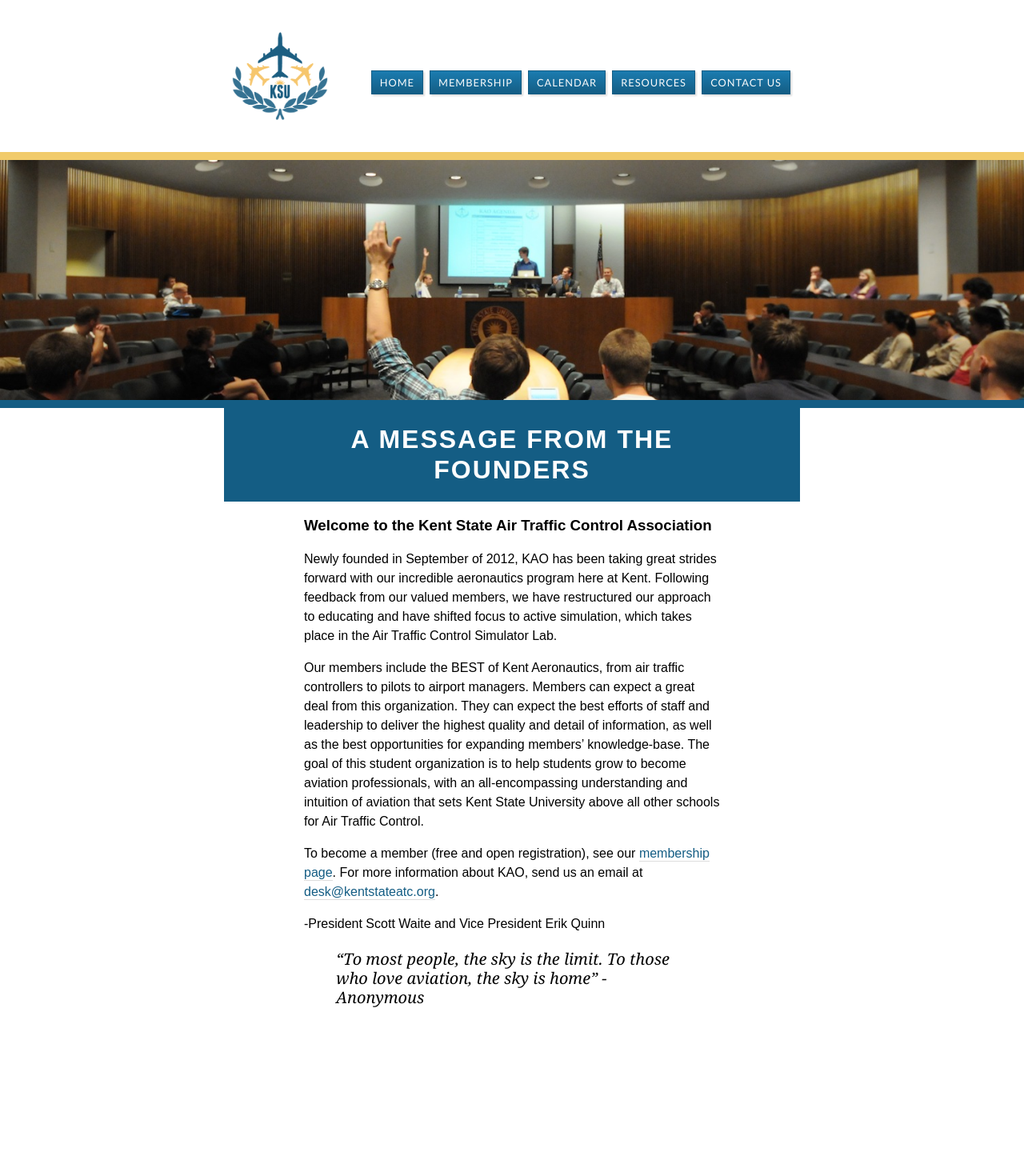
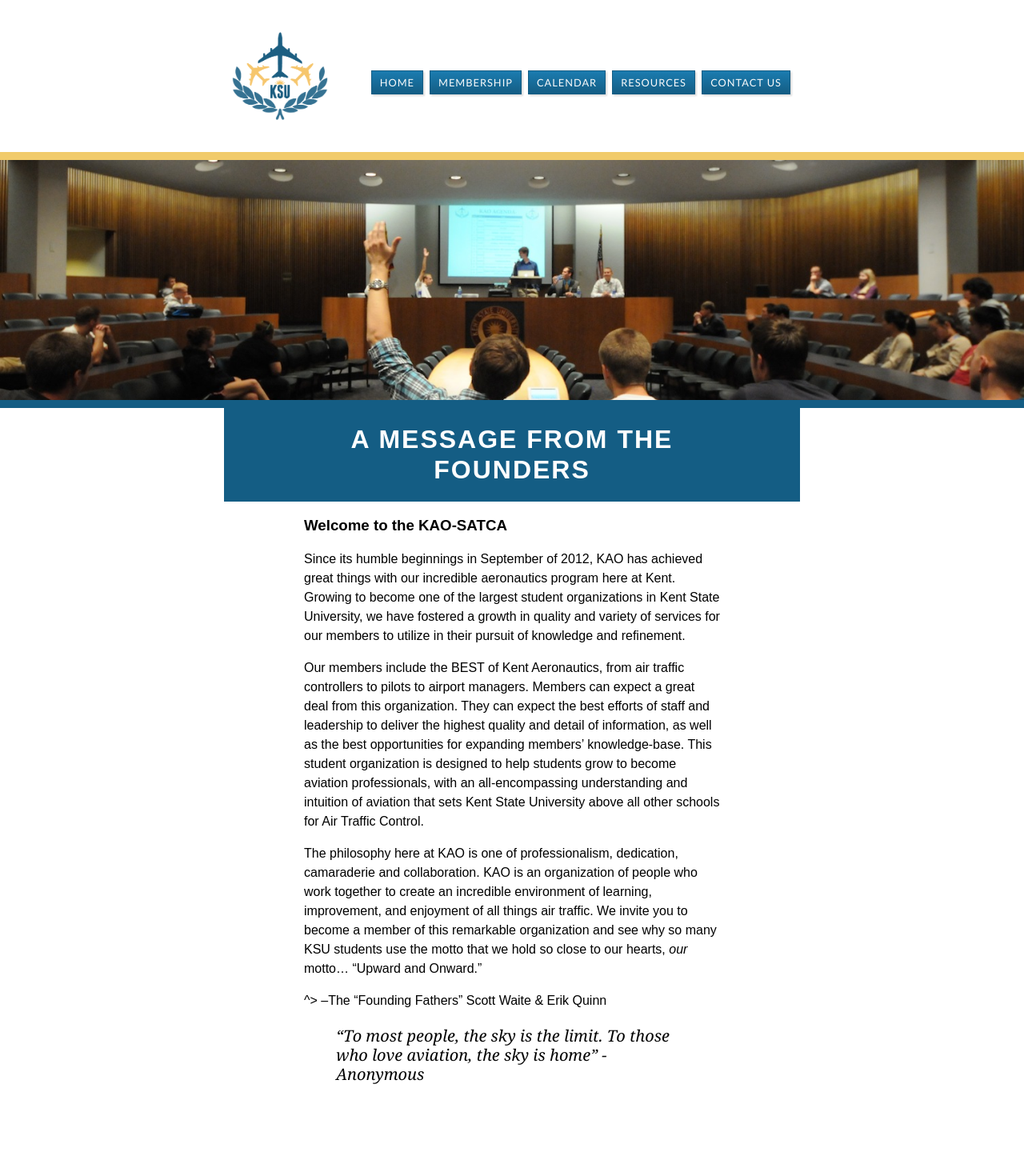
Before and after one commit to tbliss1/kentstateatc.github.com, a Jekyll site: the page built from index.md, in a window 1280 px wide. Shown: the whole page at 80% size. Built offline with Jekyll 4.4.1, drawn with Linux system fonts in a browser that asks for light colours; Markdown is read by kramdown in place of the engine named in the settings; before the commit the page ends 1359 px from its top, so only the background shows below that.

Commit message:
Update index.md
convert to older (proper version)

```diff
--- a/index.md
+++ b/index.md
@@ -1,17 +1,18 @@
 ---
 layout: hero
-title: Welcome to the Kent State Air Traffic Control Association
+title: Welcome to the Kent State Air Traffic Control Organization
 ---
 # A message from the founders
 
-### Welcome to the Kent State Air Traffic Control Association
+### Welcome to the KAO-SATCA
 
-Newly founded in September of 2012, KAO has been taking great strides forward with our incredible aeronautics program here at Kent. Following feedback from our valued members, we have restructured our approach to educating and have shifted focus to active simulation, which takes place in the Air Traffic Control Simulator Lab.
+Since its humble beginnings in September of 2012, KAO has achieved great things with our incredible aeronautics program here at Kent. Growing to become one of the largest student organizations in Kent State University, we have fostered a growth in quality and variety of services for our members to utilize in their pursuit of knowledge and refinement.
 
-Our members include the BEST of Kent Aeronautics, from air traffic controllers to pilots to airport managers. Members can expect a great deal from this organization. They can expect the best efforts of staff and leadership to deliver the highest quality and detail of information, as well as the best opportunities for expanding members' knowledge-base. The goal of this student organization is to help students grow to become aviation professionals, with an all-encompassing understanding and intuition of aviation that sets Kent State University above all other schools for Air Traffic Control.
+Our members include the BEST of Kent Aeronautics, from air traffic controllers to pilots to airport managers. Members can expect a great deal from this organization. They can expect the best efforts of staff and leadership to deliver the highest quality and detail of information, as well as the best opportunities for expanding members' knowledge-base. This student organization is designed to help students grow to become aviation professionals, with an all-encompassing understanding and intuition of aviation that sets Kent State University above all other schools for Air Traffic Control.
 
-To become a member (free and open registration), see our [membership page](/membership/). For more information about KAO, send us an email at <desk@kentstateatc.org>.
+The philosophy here at KAO is one of professionalism, dedication, camaraderie and collaboration. KAO is an organization of people who work together to create an incredible environment of learning, improvement, and enjoyment of all things air traffic. We invite you to become a member of this remarkable organization and see why so many KSU students use the motto that we hold so close to our hearts, _our_ motto... "Upward and Onward."
 
--President Scott Waite and Vice President Erik Quinn
+^>
+--The "Founding Fathers"  Scott Waite & Erik Quinn
 
 > "To most people, the sky is the limit. To those who love aviation, the sky is home" - Anonymous
```
